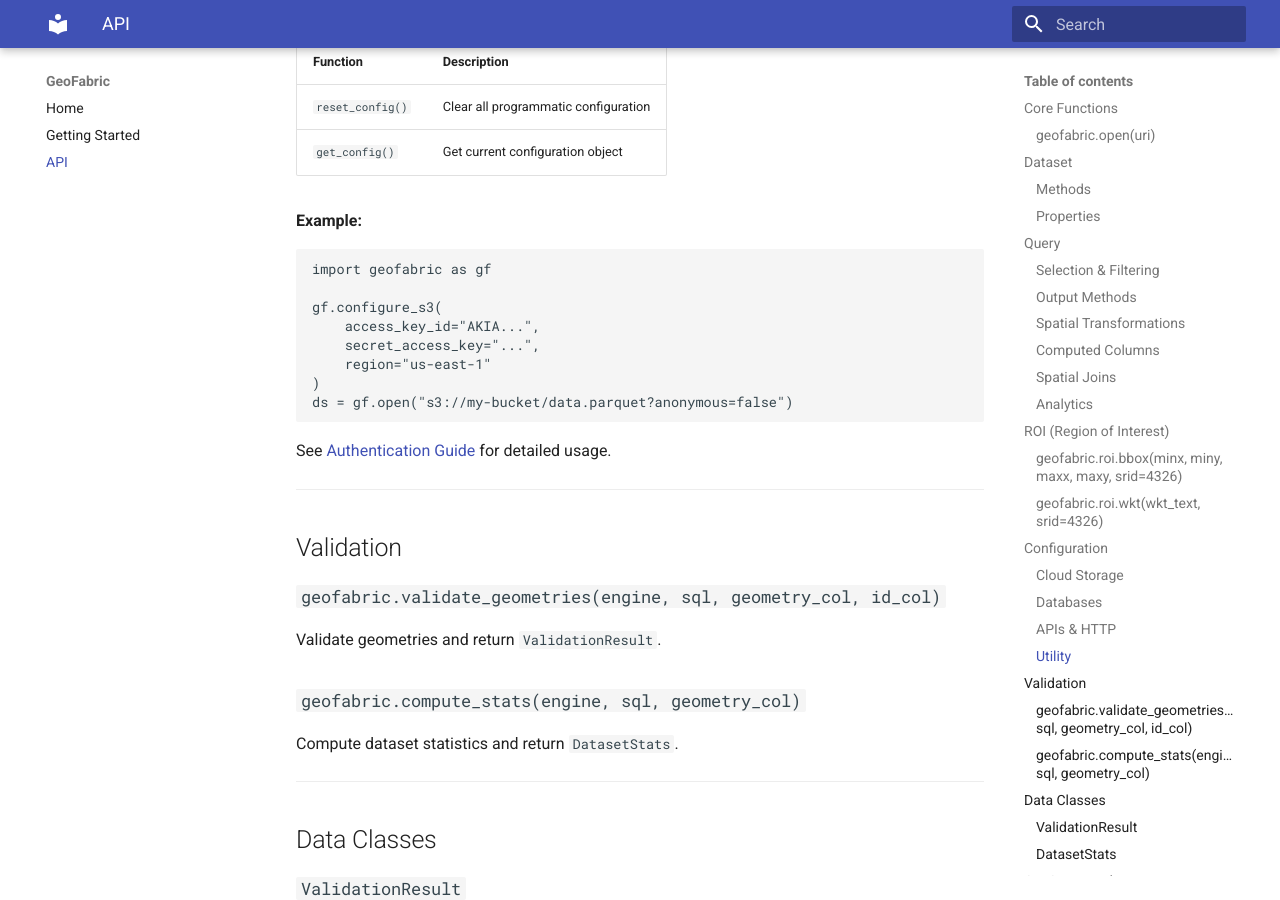
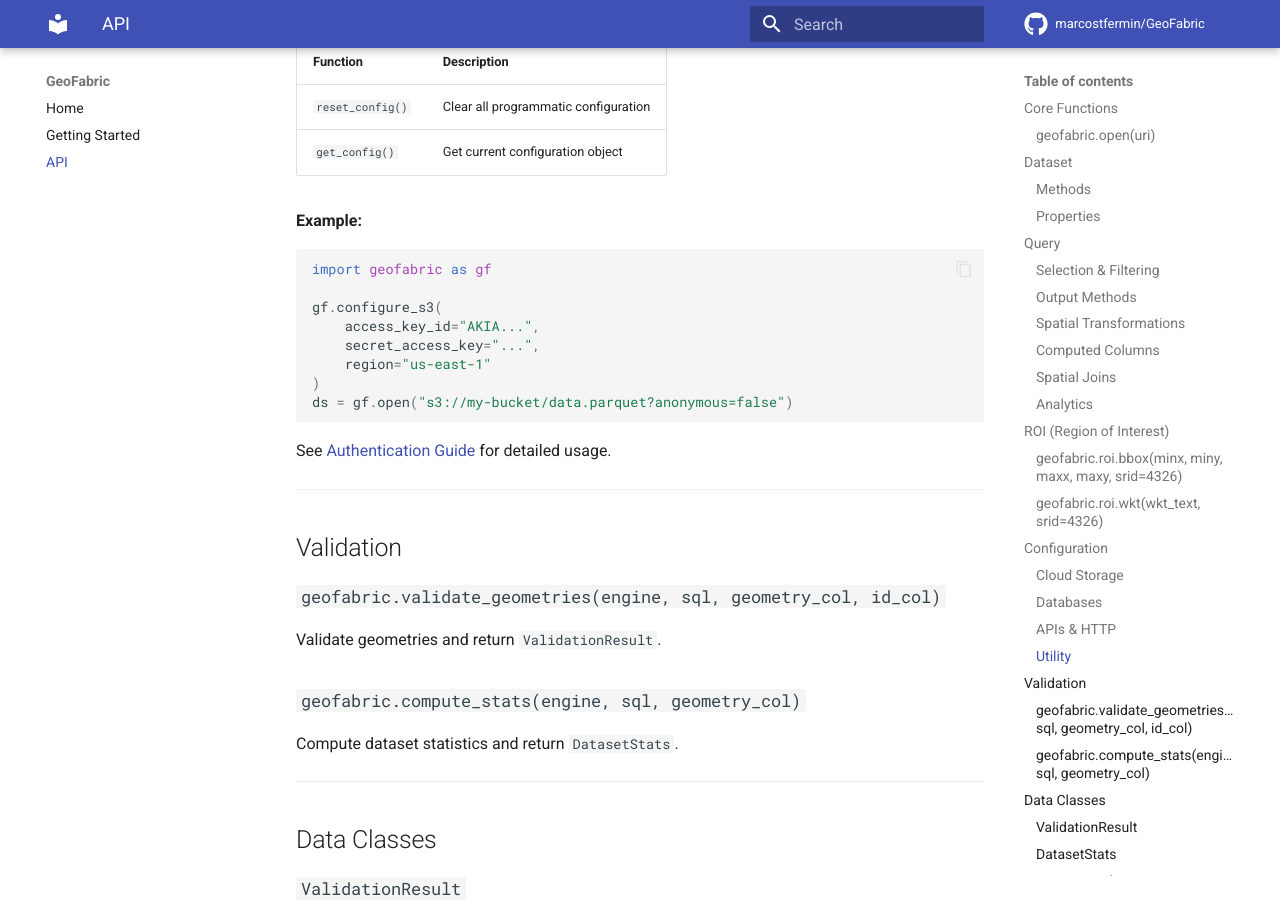
Before and after one commit to marcostfermin/GeoFabric, an MkDocs documentation site: the page built from docs/api.md, in a window 1280 px wide and 900 px high, scrolled down 6257 px. Built offline with MkDocs 1.6.1 and Material for MkDocs 9.7.7, drawn with Linux system fonts in a browser that asks for light colours; comment, search, counter and statistics services are not loaded.

Commit message:
Update mkdocs.yml

```diff
--- a/mkdocs.yml
+++ b/mkdocs.yml
@@ -1,6 +1,43 @@
 site_name: GeoFabric
+site_description: Pragmatic geospatial toolkit for ETL, analytics, and publishing.
+site_url: https://marcostfermin.github.io/GeoFabric/
+repo_url: https://github.com/marcostfermin/GeoFabric
+repo_name: marcostfermin/GeoFabric
+edit_uri: edit/main/docs/
+
 theme:
   name: material
+  language: en
+  features:
+    - navigation.instant
+    - navigation.sections
+    - navigation.expand
+    - navigation.top
+    - toc.follow
+    - content.code.copy
+    - content.action.edit
+    - search.suggest
+    - search.highlight
+  icon:
+    repo: fontawesome/brands/github
+
+plugins:
+  - search
+
+markdown_extensions:
+  - admonition
+  - attr_list
+  - md_in_html
+  - tables
+  - toc:
+      permalink: true
+  - pymdownx.details
+  - pymdownx.superfences
+  - pymdownx.inlinehilite
+  - pymdownx.highlight
+  - pymdownx.tabbed:
+      alternate_style: true
+
 nav:
   - Home: index.md
   - Getting Started: getting-started.md
```
